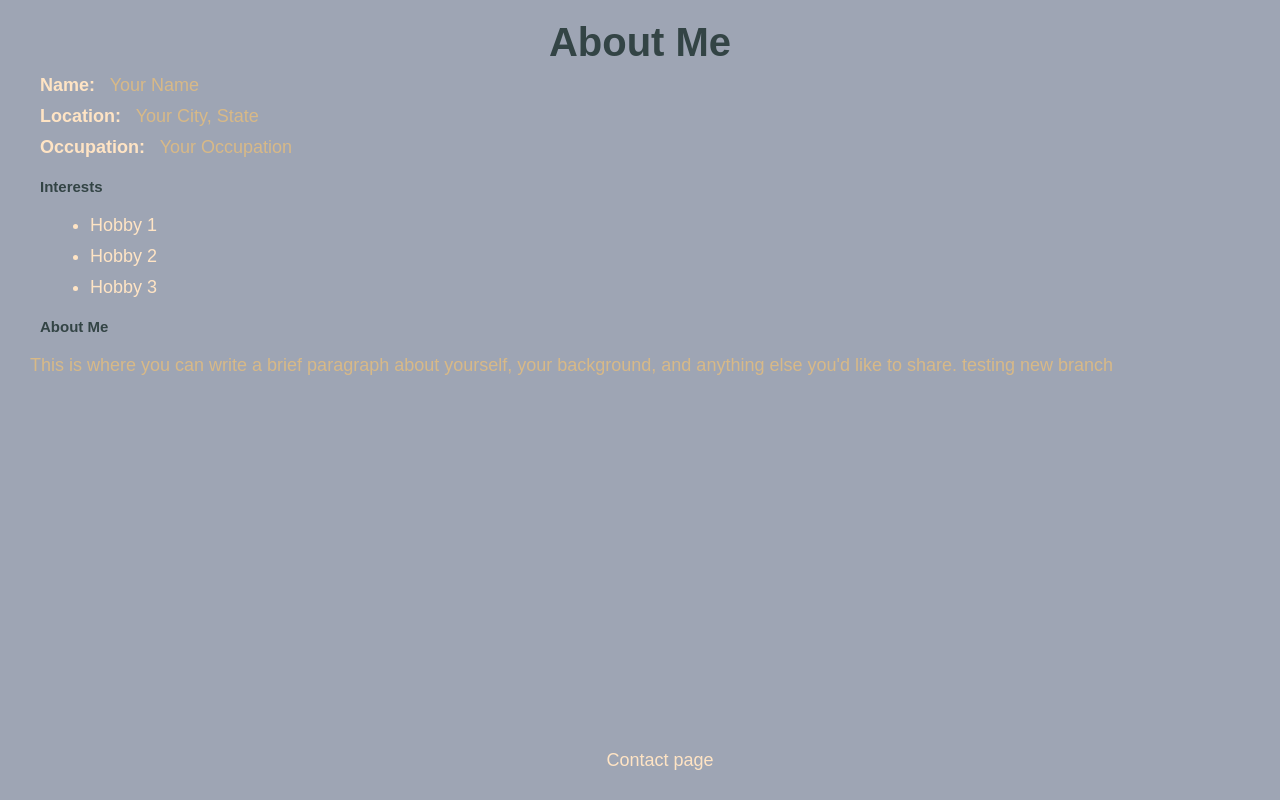
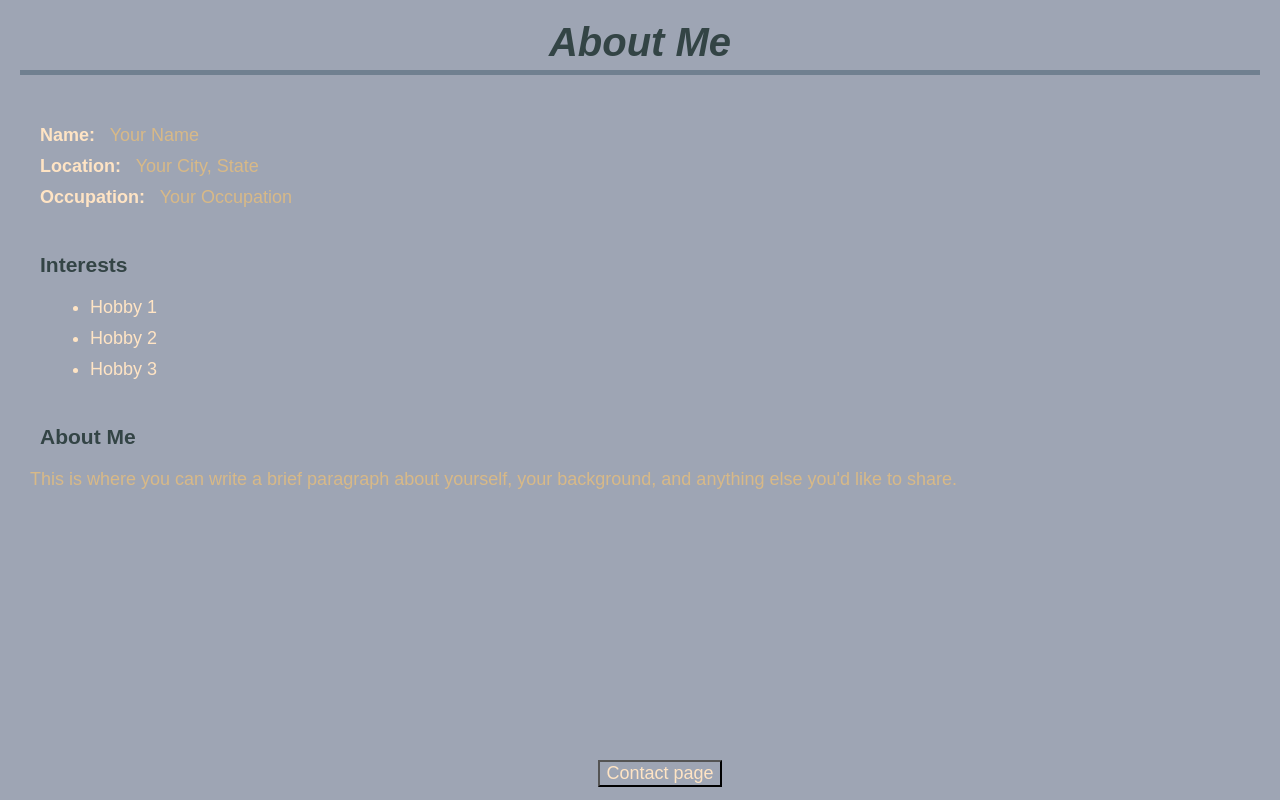
Before and after one commit to pandaloves/Grupp-3-Git-project, a plain HTML site: page index.html in a window 1280 px wide. Drawn offline with Linux system fonts and the light colour scheme.

Commit message:
style changes

```diff
--- a/css/style.css
+++ b/css/style.css
@@ -11,6 +11,10 @@ h1 {
   color: #334445;
   text-align: center;
   margin: 10px auto;
+  margin-bottom: 50px;
+  border-bottom: 5px solid slategrey;
+  height: 50px;
+  font-style: italic;
 }
 
 p {
@@ -22,9 +26,10 @@ color: bisque
 }
 
 h2 {
-  font-size: 15px;
+  font-size: 21px;
   color: #334445;
   margin: 20px;
+  margin-top: 45px;
 }
 
 ul {
--- a/index.html
+++ b/index.html
@@ -22,10 +22,10 @@
 
 <h2>About Me</h2>
 <p>This is where you can write a brief paragraph about yourself, your background, and anything else you'd like to share.
-  testing new branch
+
 </p>
 
-<footer>Contact page</footer>
+<footer><button>Contact page</button></footer>
 
 </body>
 </html>
```
